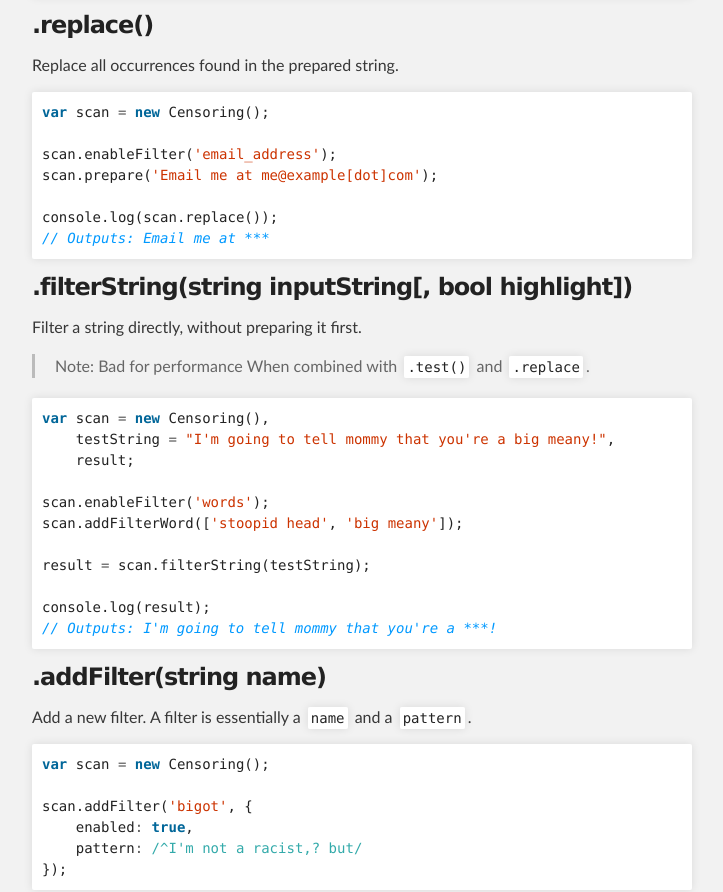
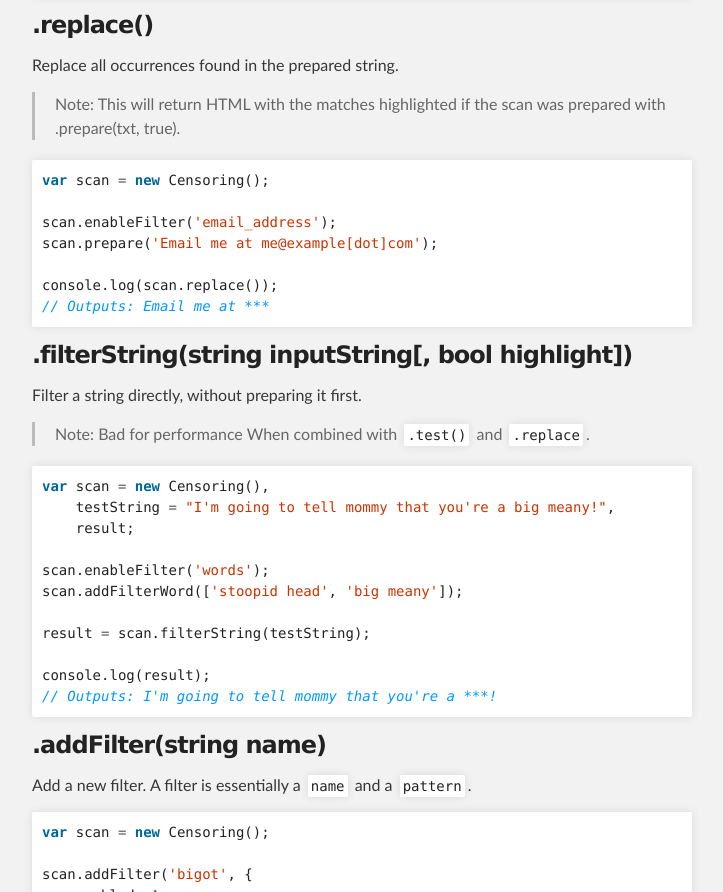
Before and after one commit to SpoonX/Censoring, a plain HTML site: page index.html in a window 1280 px wide. Shown: the part 3758-4650 px from the top of the page, without its empty margins (288-1011 px from the left). Drawn offline with Linux system fonts and the light colour scheme.

```diff
--- a/index.html
+++ b/index.html
@@ -229,6 +229,10 @@
 
 <p>Replace all occurrences found in the prepared string.</p>
 
+<blockquote>
+<p>Note: This will return HTML with the matches highlighted if the scan was prepared with .prepare(txt, true).</p>
+</blockquote>
+
 <div class="highlight highlight-javascript"><pre><span class="kd">var</span> <span class="nx">scan</span> <span class="o">=</span> <span class="k">new</span> <span class="nx">Censoring</span><span class="p">();</span>
 
 <span class="nx">scan</span><span class="p">.</span><span class="nx">enableFilter</span><span class="p">(</span><span class="s1">'email_address'</span><span class="p">);</span>
```
Also changed, not shown: params.json (+1 -1 lines).
